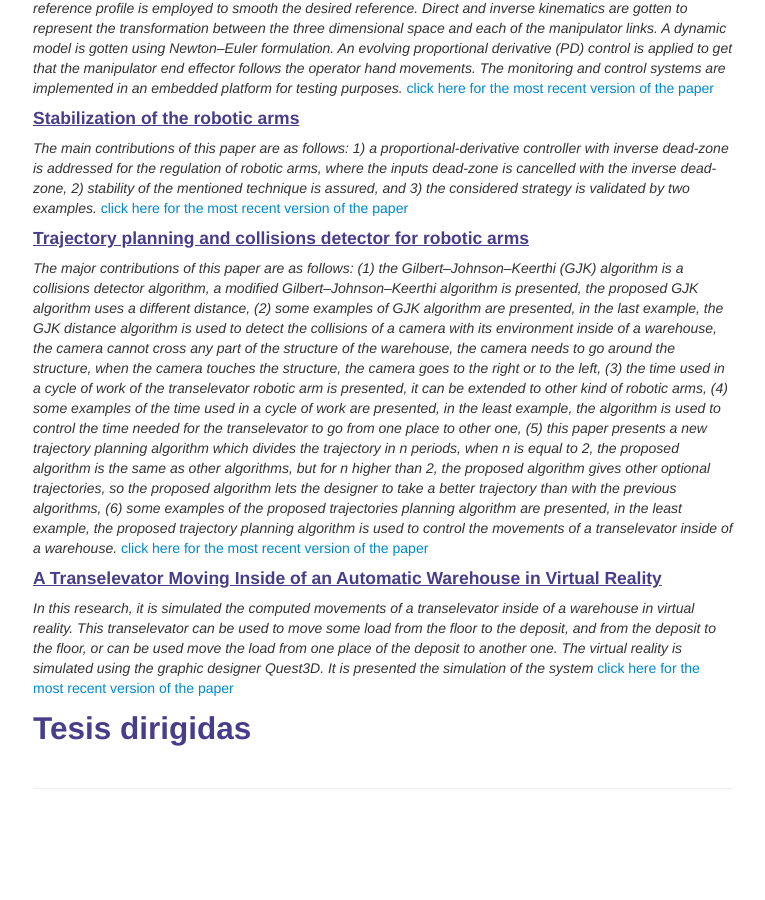
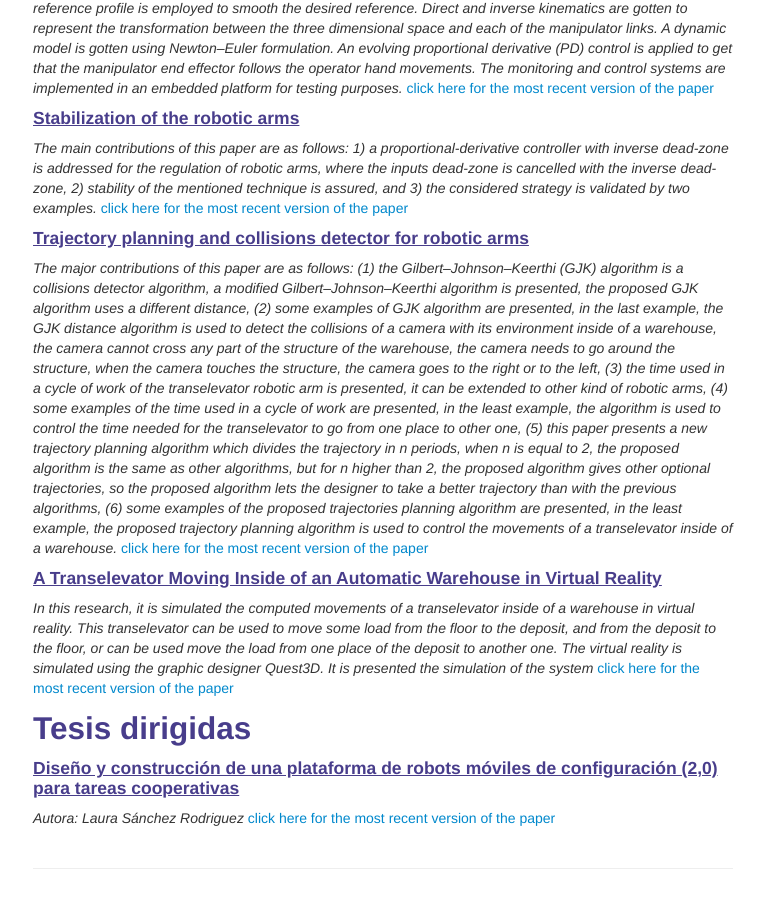
Before and after one commit to enriGarcia/enriGarcia.github.io, a Jekyll site: the page built from pages/publications.md, in a window 1280 px wide and 900 px high, scrolled down 1944 px. Shown: the whole window, without its empty margins (257-1022 px from the left). Built offline with Jekyll 4.4.1, drawn with Linux system fonts in a browser that asks for light colours; before the commit the page ends 2764 px from its top, so only the background shows below that.

Commit message:
webpage update

```diff
--- a/pages/publications.md
+++ b/pages/publications.md
@@ -56,6 +56,10 @@ description: Enrique Garcia-Trinidad publications
 
 ## Tesis dirigidas
 
+#### <u>Diseño y construcción de una plataforma de robots móviles de configuración (2,0) para tareas cooperativas</u>
+*Autora: Laura Sánchez Rodriguez*
+[click here for the most recent version of the paper]({{ BASE_PATH}}/pages/papers/balcazar2022.pdf)
+
 <!-- Note: this is how to write a comment in HTML. Everything in here won't show up on your webpage.-->
 
 <!--
```
